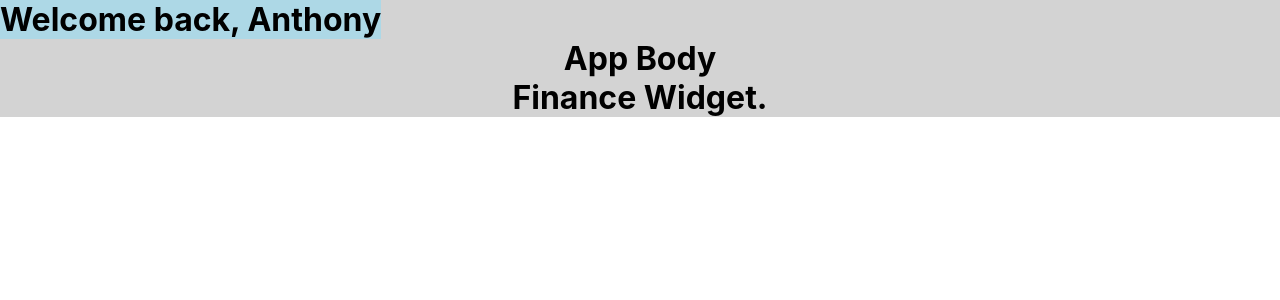
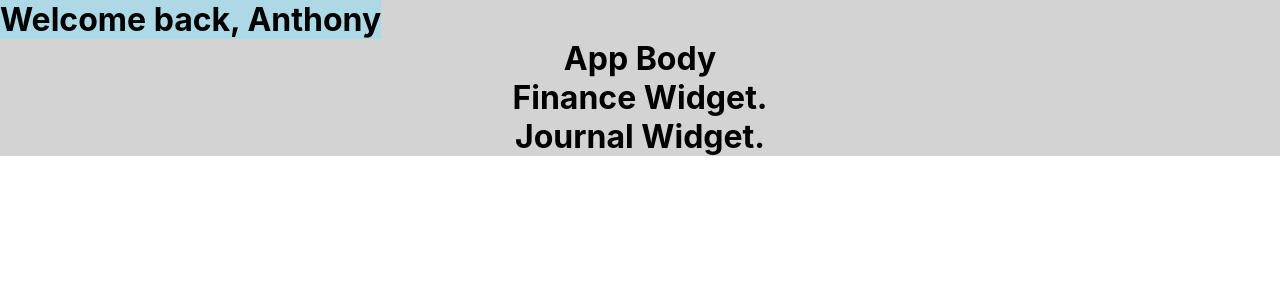
Before and after one commit to arn-foto/encrypt-me, a React (Create React App) app in the folder encrypt-me/: page / in a window 1280 px wide. Shown: the top 300 px of the page. Built offline with nearby package versions, Linux system fonts and the light colour scheme.

Commit message:
+ Add component folders

```diff
--- a/encrypt-me/src/Body/index.js
+++ b/encrypt-me/src/Body/index.js
@@ -1,11 +1,13 @@
 import React from "react";
-import FinanceWidget from "../Components/Finance";
+import FinanceWidget from "../Components/FinanceWidget";
+import JournalWidget from "../Components/JournalWidget";
 
 function Body() {
 	return (
 		<div>
 			<h1>App Body</h1>
 			<FinanceWidget />
+			<JournalWidget />
 		</div>
 	);
 }
--- /dev/null
+++ b/encrypt-me/src/Components/JournalWidget/index.js
@@ -0,0 +1,11 @@
+import React from "react";
+
+function JournalWidget() {
+	return (
+		<div>
+			<h1>Journal Widget.</h1>
+		</div>
+	);
+}
+
+export default JournalWidget;
```
Also changed, not shown: encrypt-me/src/Components/FinanceWidget/index.js (renamed from encrypt-me/src/Components/Finance/index.js).
